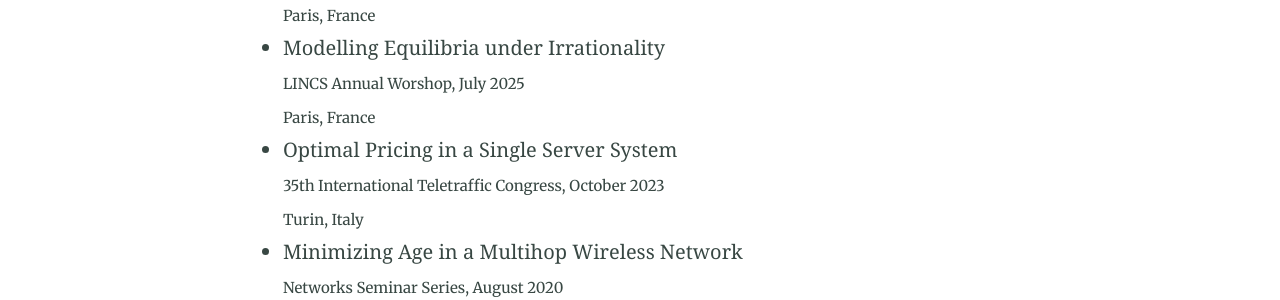
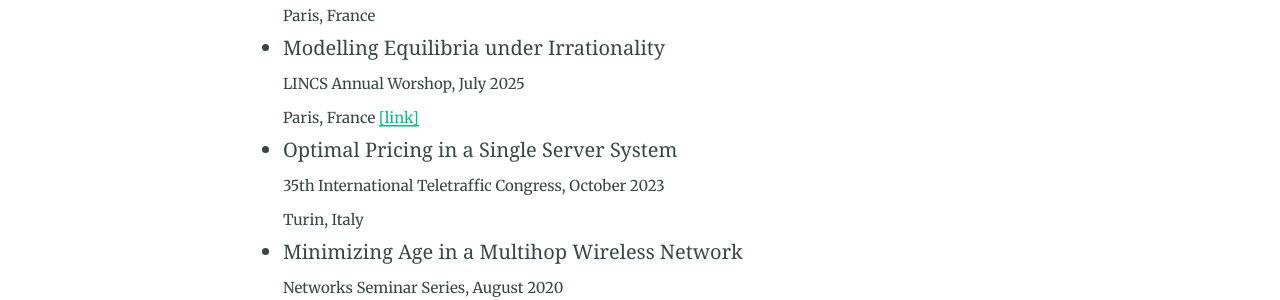
Before and after one commit to ashokkri/ashokkri.github.io, a Jekyll site: the page built from talks.md, in a window 1280 px wide. Shown: the part 532-832 px from the top of the page. Built offline with Jekyll 4.4.1, drawn with Linux system fonts in a browser that asks for light colours.

Commit message:
Update talks.md

```diff
--- a/talks.md
+++ b/talks.md
@@ -12,7 +12,7 @@ feature_image: "https://picsum.photos/1300/400?image=989"
 
 - Modelling Equilibria under Irrationality
   <small> LINCS Annual Worshop, July 2025
-  Paris, France
+  Paris, France [[link]](https://www.youtube.com/watch?v=VJNmzgAvMA8)
 
 - Optimal Pricing in a Single Server System
   <small>35th International Teletraffic Congress, October 2023
```
